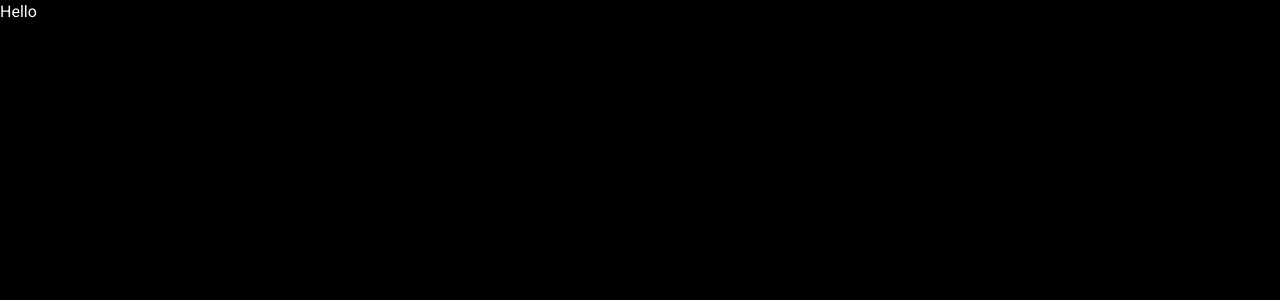
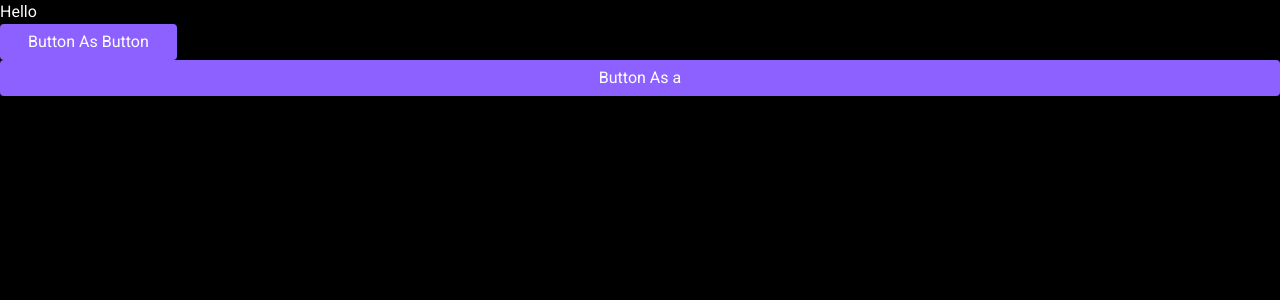
Before and after one commit to andreikostsen/flashcards, a React (Vite) app: page / in a window 1280 px wide. Shown: the top 300 px of the page. Built offline with nearby package versions, Linux system fonts and the light colour scheme.

Commit message:
feat: add button style

```diff
--- a/src/App.tsx
+++ b/src/App.tsx
@@ -1,4 +1,20 @@
+import { Button } from '@/components/ui/button'
+
+import s from './components/ui/button/button.module.scss'
+
 function App() {
-  return <div>Hello</div>
+  return (
+    <div>
+      Hello
+      <div>
+        <Button className={s.button}>Button As Button</Button>
+      </div>
+      <div>
+        <Button as={'a'} className={s.button} href={'https://my.beltelecom.by/login'}>
+          Button As a
+        </Button>
+      </div>
+    </div>
+  )
 }
 export default App
--- a/src/components/ui/button/Button.tsx
+++ b/src/components/ui/button/Button.tsx
@@ -1,20 +1,18 @@
-import { ComponentPropsWithoutRef } from 'react'
+import { ComponentPropsWithoutRef, ElementType, ReactNode } from 'react'
 
 import s from './button.module.scss'
 
-export type ButtonProps = {
-  as: any
+export type ButtonProps<T extends ElementType = 'button'> = {
+  as?: T
+  children: ReactNode
+  className?: string
   fullWidth?: boolean
   variant?: 'primary' | 'secondary'
-} & ComponentPropsWithoutRef<'button'>
+} & ComponentPropsWithoutRef<T>
 
-export const Button = ({
-  as: Component = 'button',
-  className,
-  fullWidth,
-  variant = 'primary',
-  ...rest
-}: ButtonProps) => {
+export const Button = <T extends ElementType = 'button'>(props: ButtonProps<T>) => {
+  const { as: Component = 'button', className, fullWidth, variant = 'primary', ...rest } = props
+
   return (
     <Component
       className={`${s.button} ${s[variant]} ${fullWidth ? s.fullWidth : ''} ${className}`}
--- a/src/main.tsx
+++ b/src/main.tsx
@@ -4,7 +4,6 @@ import ReactDOM from 'react-dom/client'
 
 import '@fontsource/roboto/400.css'
 import '@fontsource/roboto/700.css'
-
 import './styles/index.scss'
 
 import App from './App'
```
